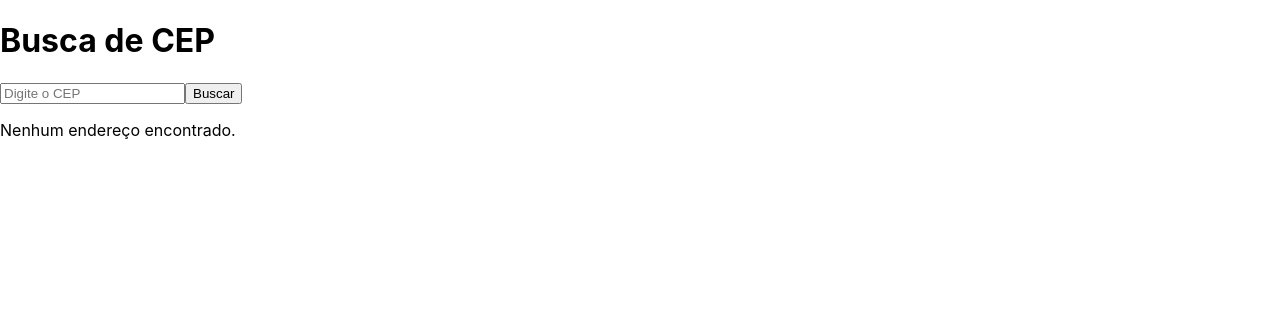
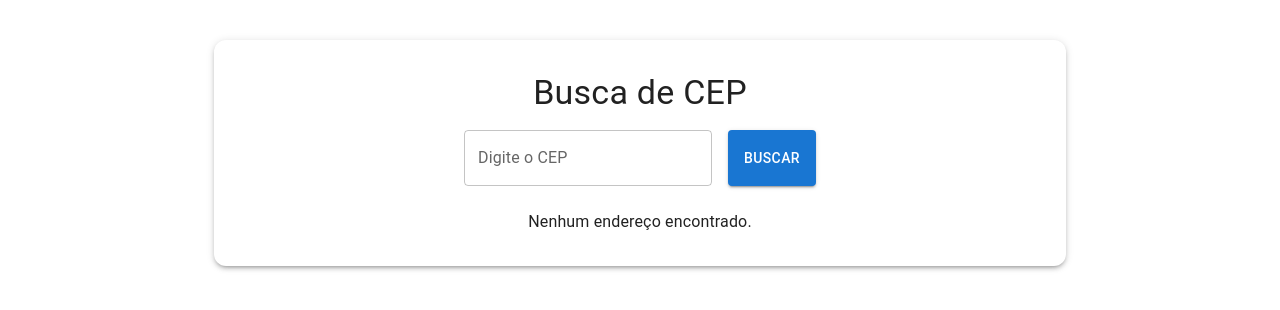
Before and after one commit to oraphateixeira/CEP, a React (Create React App) app in the folder cepapp/: page / in a window 1280 px wide. Shown: the top 310 px of the page. Built offline with nearby package versions, Linux system fonts and the light colour scheme.

Commit message:
Adicionando estilização

```diff
--- a/cepapp/src/App.js
+++ b/cepapp/src/App.js
@@ -2,24 +2,31 @@ import React, { useState } from "react";
 import SearchBar from "./components/SearchBar";
 import AddressList from "./components/AddressList";
 import AddressDetails from "./components/AddressDetails";
+import { Container, Typography, Box, Paper } from "@mui/material";
 
 function App() {
   const [addresses, setAddresses] = useState([]); // Lista de resultados
   const [selectedAddress, setSelectedAddress] = useState(null); // Endereço selecionado
 
   return (
-    <div className="App">
-      <h1>Busca de CEP</h1>
+    <Container maxWidth="md" sx={{ mt: 5 }}>
+      <Paper elevation={3} sx={{ p: 4, borderRadius: 3 }}>
+        <Typography variant="h4" align="center" gutterBottom>
+          Busca de CEP
+        </Typography>
 
         {/* Campo de busca */}
         <SearchBar setAddresses={setAddresses} />
 
+        <Box mt={3}>
           {/* Lista de endereços */}
           <AddressList addresses={addresses} onSelect={setSelectedAddress} />
 
           {/* Detalhes do endereço selecionado */}
           {selectedAddress && <AddressDetails address={selectedAddress} />}
-    </div>
+        </Box>
+      </Paper>
+    </Container>
   );
 }
 
--- a/cepapp/src/components/AddressDetails.js
+++ b/cepapp/src/components/AddressDetails.js
@@ -1,16 +1,23 @@
 import React from "react";
+import { Card, CardContent, Typography } from "@mui/material";
 
 function AddressDetails({ address }) {
   return (
-    <div>
-      <h2>Detalhes do Endereço</h2>
-      <p>CEP: {address.cep}</p>
-      <p>Logradouro: {address.logradouro}</p>
-      <p>Bairro: {address.bairro}</p>
-      <p>Cidade: {address.localidade}</p>
-      <p>Estado: {address.uf}</p>
-      <p>Complemento: {address.complemento || "Nenhum"}</p>
-    </div>
+    <Card sx={{ mt: 3, borderRadius: 2 }} elevation={3}>
+      <CardContent>
+        <Typography variant="h6" gutterBottom>
+          Detalhes do Endereço
+        </Typography>
+        <Typography>CEP: {address.cep}</Typography>
+        <Typography>Logradouro: {address.logradouro || "Não informado"}</Typography>
+        <Typography>Bairro: {address.bairro}</Typography>
+        <Typography>Cidade: {address.localidade}</Typography>
+        <Typography>Estado: {address.uf}</Typography>
+        <Typography>
+          Complemento: {address.complemento || "Nenhum"}
+        </Typography>
+      </CardContent>
+    </Card>
   );
 }
 
--- a/cepapp/src/components/AddressList.js
+++ b/cepapp/src/components/AddressList.js
@@ -1,17 +1,29 @@
 import React from "react";
+import { List, ListItem, ListItemText, Paper, Typography } from "@mui/material";
 
 function AddressList({ addresses, onSelect }) {
+  if (addresses.length === 0) {
+    return <Typography align="center">Nenhum endereço encontrado.</Typography>;
+  }
+
   return (
-    <div>
-      {addresses.length === 0 && <p>Nenhum endereço encontrado.</p>}
-      <ul>
+    <Paper elevation={2}>
+      <List>
         {addresses.map((address, index) => (
-          <li key={index} onClick={() => onSelect(address)}>
-            {address.logradouro}, {address.bairro} - {address.localidade}/{address.uf}
-          </li>
+          <ListItem
+            button
+            key={index}
+            onClick={() => onSelect(address)}
+            sx={{ "&:hover": { backgroundColor: "#f5f5f5" } }}
+          >
+            <ListItemText
+              primary={`${address.logradouro || "Sem logradouro"}, ${address.bairro}`}
+              secondary={`${address.localidade}/${address.uf}`}
+            />
+          </ListItem>
         ))}
-      </ul>
-    </div>
+      </List>
+    </Paper>
   );
 }
 
--- a/cepapp/src/components/SearchBar.js
+++ b/cepapp/src/components/SearchBar.js
@@ -1,4 +1,5 @@
 import React, { useState } from "react";
+import { TextField, Button, Box } from "@mui/material";
 
 function SearchBar({ setAddresses }) {
   const [cep, setCep] = useState("");
@@ -23,15 +24,17 @@ function SearchBar({ setAddresses }) {
   };
 
   return (
-    <div>
-      <input
-        type="text"
-        placeholder="Digite o CEP"
+    <Box display="flex" gap={2} justifyContent="center" mt={2}>
+      <TextField
+        label="Digite o CEP"
+        variant="outlined"
         value={cep}
         onChange={(e) => setCep(e.target.value)}
       />
-      <button onClick={handleSearch}>Buscar</button>
-    </div>
+      <Button variant="contained" color="primary" onClick={handleSearch}>
+        Buscar
+      </Button>
+    </Box>
   );
 }
 
```
Also changed, not shown: cepapp/package.json (+8 -0 lines), 1 other file (tests, documents, lock files or other folders). Lines whose indentation alone changed are shown as unchanged.
